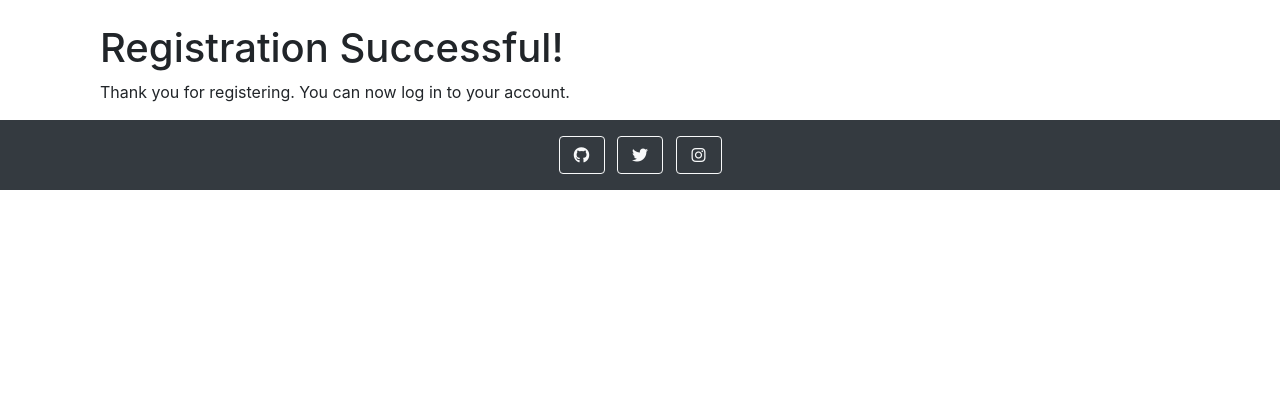
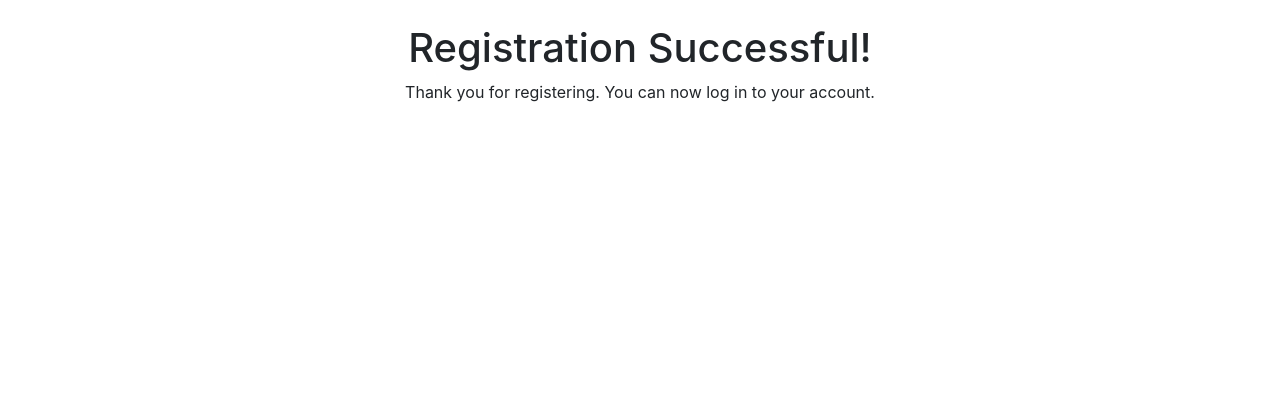
Before and after one commit to anthonyhaj/strand-PP4, a Django app: page /accounts/register/success/ in a window 1280 px wide. Shown: the part 92-512 px from the top of the page. Run offline with Django 3.2, Linux system fonts and the light colour scheme; some libraries are stand-ins or nearby versions.

Commit message:
add whitespace for success html page

```diff
--- a/accounts/templates/success.html
+++ b/accounts/templates/success.html
@@ -1,8 +1,10 @@
 {% extends 'base.html' %}
 
 {% block content %}
-    <div class="container">
+<div class="d-flex align-items-center justify-content-center" style="margin-bottom: 500px;">
+    <div class="text-center">
         <h1>Registration Successful!</h1>
         <p>Thank you for registering. You can now log in to your account.</p>
     </div>
+</div>
 {% endblock %}
```
